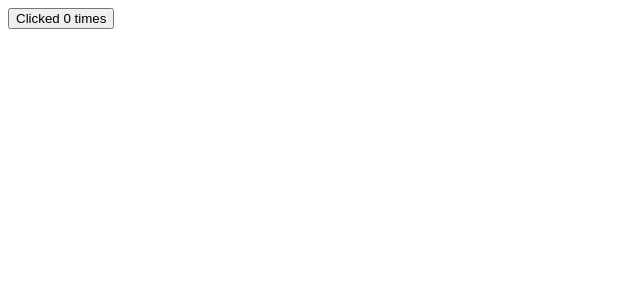
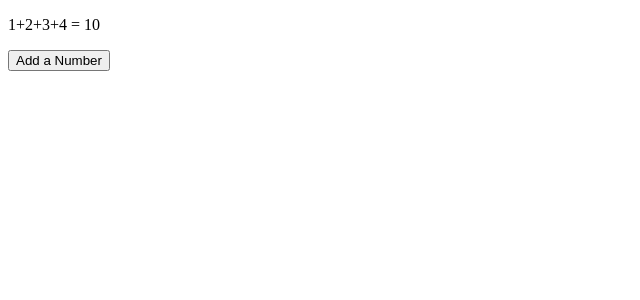
Before and after one commit to SOTAkkkk/sveltekit-tutorial, a SvelteKit app: page / in a window 1280 px wide. Shown: the top 300 px of the page, without its empty margins (0-640 px from the left). Built offline with nearby package versions, Linux system fonts and the light colour scheme.

Commit message:
Updating arrays and objects

```diff
--- a/src/routes/+page.svelte
+++ b/src/routes/+page.svelte
@@ -1,20 +1,17 @@
 <script>
-    let count = 0;
-    $: {
-        console.log(`the count is ${count}`);
-        console.log(`this will alos logged whenever count changes`)
-    }
-    $: if (count >= 10) {
-        alert(`count is dangerously high!`);
-        count = 0;
+    let numbers = [1, 2, 3, 4];
+
+    function addNumber() {
+        // numbers.push(numbers.length + 1);
+        // numbers = numbers;
+        numbers[numbers.length] = numbers.length + 1;
     }
 
-    function inclement() {
-        count++;
-    }
+    $: sum = numbers.reduce((total, currentNumber) => total + currentNumber, 0)
 </script>
 
-<button on:click={inclement}>
-    Clicked {count}
-    {count === 1 ? 'time' : 'times'}
+<p>{numbers.join(`+`)} = {sum}</p>
+
+<button on:click={addNumber}>
+    Add a Number
 </button>
```
